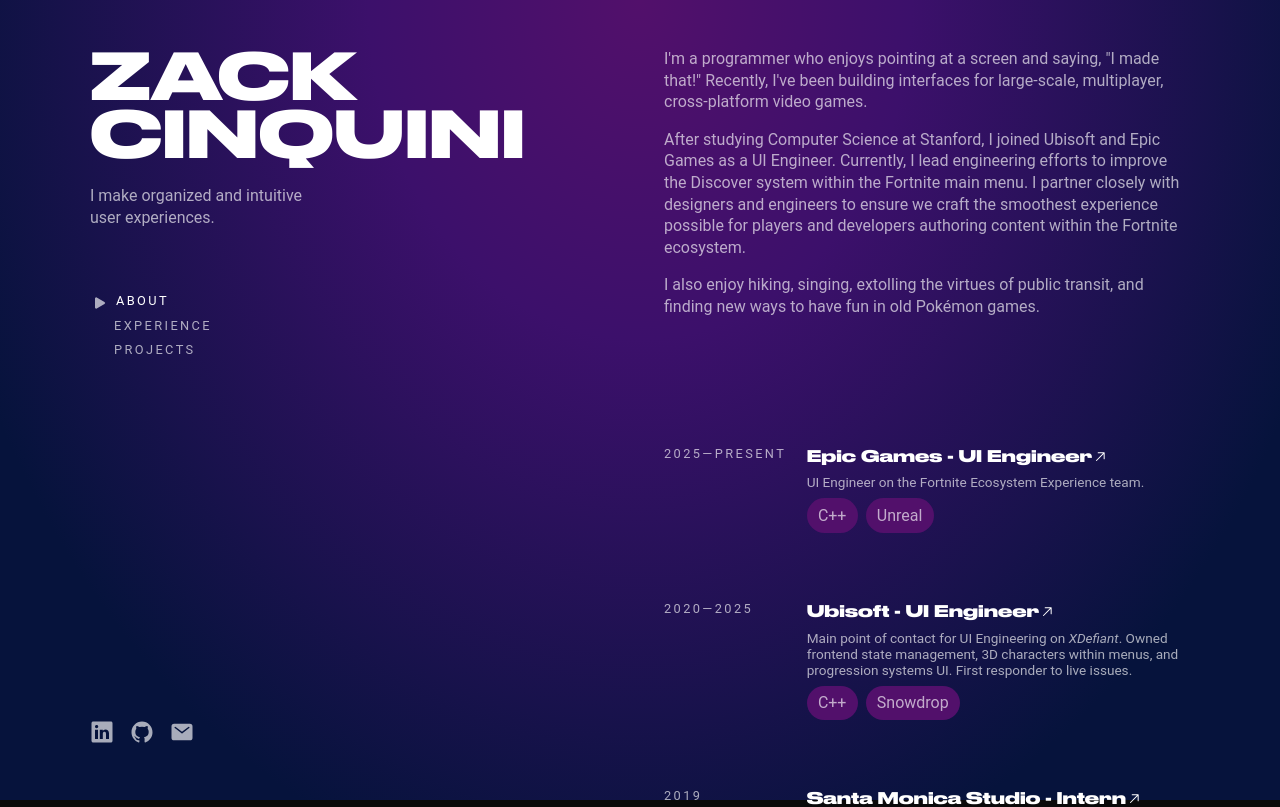
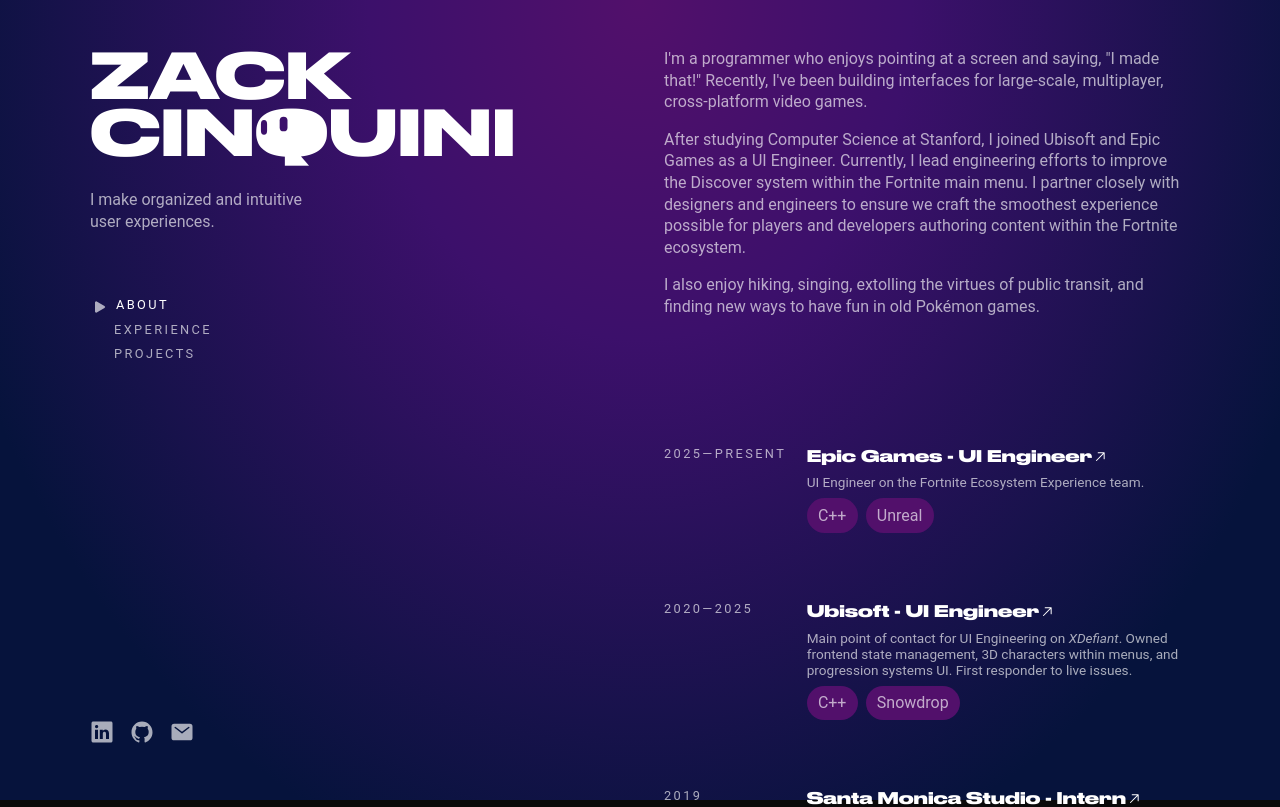
Before and after one commit to zack5/zack5.github.io, a React (Vite) app: page / in a window 1280 px wide. Shown: the top 807 px of the page. Built offline with nearby package versions, Linux system fonts and the light colour scheme.

Commit message:
It's alive! Eye movement in.

```diff
--- a/src/App.css
+++ b/src/App.css
@@ -69,6 +69,13 @@ section > :first-child {
   color: var(--color-header);
   font-size: 4rem;
   line-height: 3.6rem;
+}
+
+.name-logo {
+  display: block;
+  width: min(100%, 270px);
+  height: auto;
+  margin-bottom: 0.75rem;
 }
 
 .sidebar h2 {
--- /dev/null
+++ b/src/components/Logo.css
@@ -0,0 +1,21 @@
+.logo-link {
+  width: 80%;
+  display: inline-block;
+  text-decoration: none;
+}
+
+.logo-svg {
+  display: block;
+  width: 100%;
+  height: auto;
+  overflow: visible;
+}
+
+.logo-text {
+  font-family: 'DrukWideBold', sans-serif;
+  font-weight: 900;
+  font-size: 64px;
+  fill: var(--color-header);
+  text-anchor: start;
+  dominant-baseline: hanging;
+}
--- /dev/null
+++ b/src/components/Logo.tsx
@@ -0,0 +1,109 @@
+import React, { useRef, useState } from 'react';
+import { Link } from 'react-router-dom';
+import './Logo.css';
+
+interface Position {
+    x: number;
+    y: number;
+}
+
+const distance = (p1: Position, p2: Position) => {
+    return Math.hypot(p2.x - p1.x, p2.y - p1.y);
+};
+
+export default function Logo() {
+    const VIEW_BOX_WIDTH = 430;
+    const VIEW_BOX_HEIGHT = 116;
+    const FACE = { x: 206.5, y: 87 };
+    const FACE_EYE_SPACING = 26;
+    const EYE_WIDTH = 8;
+    const EYE_HEIGHT = 15;
+
+    const svgRef = useRef<SVGSVGElement | null>(null);
+    const [mouse, setMouse] = useState<{ x: number; y: number }>({ x: 0, y: 0 });
+
+    const handleMouseMove = (event: React.MouseEvent<SVGSVGElement, MouseEvent>) => {
+        const svg = svgRef.current;
+        if (!svg) return;
+
+        const point = svg.createSVGPoint();
+        point.x = event.clientX;
+        point.y = event.clientY;
+
+        const ctm = svg.getScreenCTM();
+        if (ctm) {
+            const transformedPoint = point.matrixTransform(ctm.inverse());
+
+            setMouse({
+                x: transformedPoint.x,
+                y: transformedPoint.y,
+            });
+        }
+    };
+
+    const distanceToMouse = distance(FACE, mouse);
+
+    const offsetToMouseX = mouse.x - FACE.x;
+    const eyeOffsetX = Math.sqrt(Math.abs(offsetToMouseX)) * Math.sign(offsetToMouseX) * 1.3;
+    const offsetToMouseY = mouse.y - FACE.y;
+    const eyeOffsetY = Math.sqrt(Math.abs(offsetToMouseY)) * Math.sign(offsetToMouseY);
+
+    const faceEyeSpacing = FACE_EYE_SPACING - Math.sqrt(distanceToMouse) * 0.4;
+    const eyeCenter = { x: eyeOffsetX + FACE.x, y: eyeOffsetY + FACE.y };
+    const eyeLeft = {
+        x: eyeCenter.x - faceEyeSpacing / 2,
+        y: eyeCenter.y - Math.max(0, FACE.x - eyeCenter.x) * (eyeCenter.y - FACE.y) * 0.02
+    };
+    const eyeRight = {
+        x: eyeCenter.x + faceEyeSpacing / 2,
+        y: eyeCenter.y - Math.max(0, eyeCenter.x - FACE.x) * (eyeCenter.y - FACE.y) * 0.02
+    };
+
+    const EYE_ROTATION_FACTOR = 0.04 // 0 = no scaling 0.1 = too much,
+    const leftEyeWidth = EYE_WIDTH * (1 - EYE_ROTATION_FACTOR * Math.sqrt(Math.max(FACE.x - eyeLeft.x, 0)));
+    const rightEyeWidth = EYE_WIDTH * (1 - EYE_ROTATION_FACTOR * Math.sqrt(Math.max(eyeRight.x - FACE.x, 0)));
+    const leftEyeHeight = EYE_HEIGHT;
+    const rightEyeHeight = EYE_HEIGHT;
+
+
+
+    return (
+        <Link to="/" className="logo-link no-text-decoration">
+            <svg
+                ref={svgRef}
+                viewBox={`0 0 ${VIEW_BOX_WIDTH} ${VIEW_BOX_HEIGHT}`}
+                onMouseMove={handleMouseMove}
+                className="logo-svg"
+            >
+                <text x={0} y={0} className="logo-text">
+                    {'ZACK'}
+                </text>
+                <text x={0} y={VIEW_BOX_HEIGHT / 2} className="logo-text">
+                    {'CINQUINI'}
+                </text>
+
+                <circle r="20" cx={FACE.x} cy={FACE.y} fill="var(--color-header)" />
+
+                <rect
+                    x={eyeLeft.x - leftEyeWidth / 2}
+                    y={eyeLeft.y - leftEyeHeight / 2}
+                    width={leftEyeWidth}
+                    height={leftEyeHeight}
+                    rx="4"
+                    ry="4"
+                    fill="var(--color-accent-deeper)"
+                />
+
+                <rect
+                    x={eyeRight.x - rightEyeWidth / 2}
+                    y={eyeRight.y - rightEyeHeight / 2}
+                    width={rightEyeWidth}
+                    height={rightEyeHeight}
+                    rx="4"
+                    ry="4"
+                    fill="var(--color-accent-deeper)"
+                />
+            </svg>
+        </Link>
+    );
+}
--- a/src/components/Sidebar.tsx
+++ b/src/components/Sidebar.tsx
@@ -1,15 +1,13 @@
-import { Link } from 'react-router-dom';
 import { IoLogoGithub, IoLogoLinkedin, IoMail } from 'react-icons/io5';
+import Logo from './Logo';
 import TableOfContents from './TableOfContents';
 
 export default function Sidebar() {
   return (
     <aside className="sidebar" role="complementary" aria-label="Personal information">
       <div>
-        <Link to="/" className="no-text-decoration">
-          <h1>ZACK<br />CINQUINI</h1>
-        </Link>
-        <h5/>
+        <Logo />
+        <h5 />
         <span>I make organized and intuitive<br />user experiences.</span>
         <TableOfContents />
       </div>
--- a/src/index.css
+++ b/src/index.css
@@ -27,6 +27,8 @@
 
   color-scheme: dark;
   --color-accent: #52106B;
+  --color-accent-deeper: #3C106B;
+  --color-accent-deepest: #06133C;
   --color-text-accent: #e0aefb;
   --color-background: #131d3c;
   --color-background-1: #111729;
```
Also changed, not shown: src/assets/name/name-logo.svg (added).
